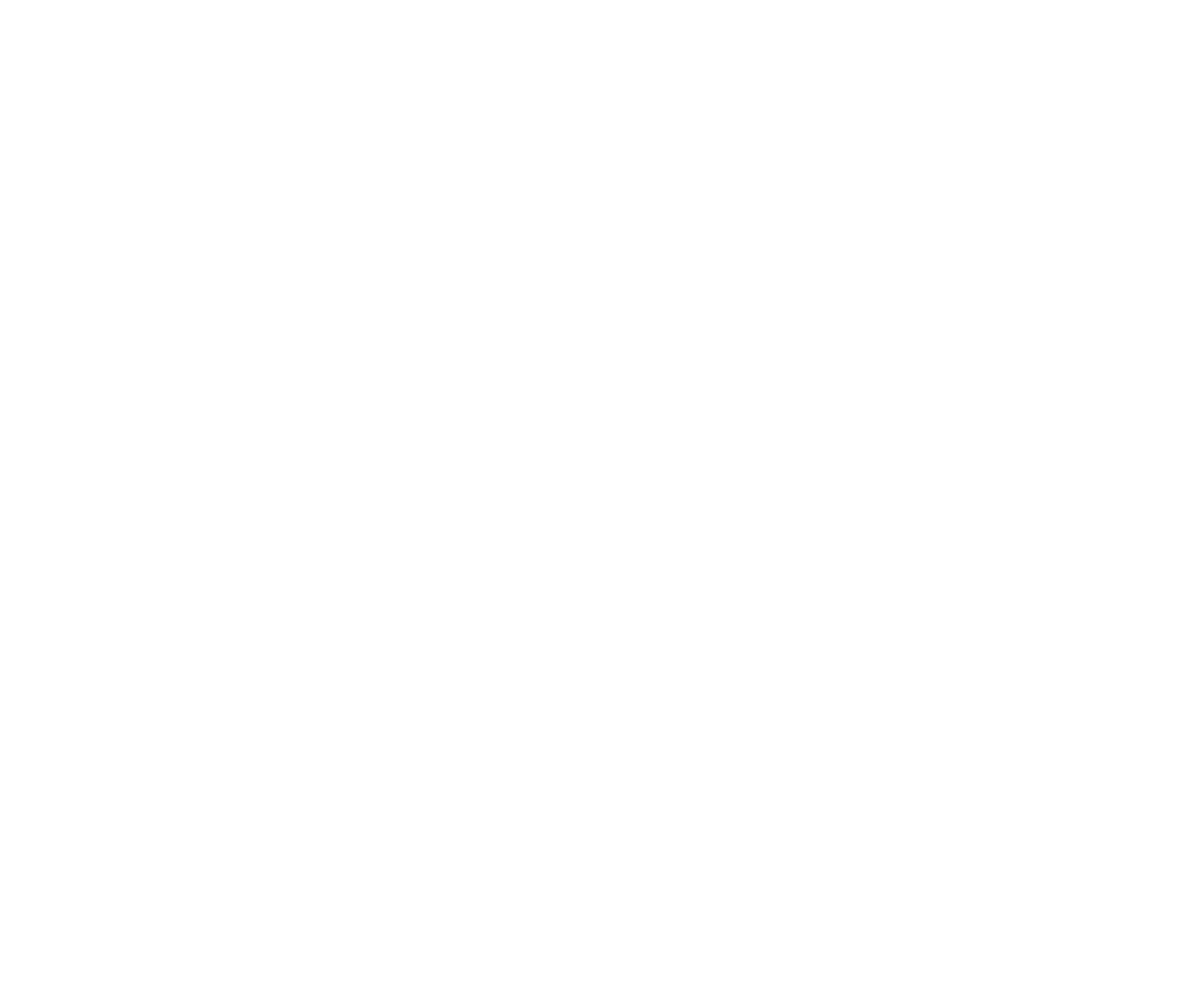
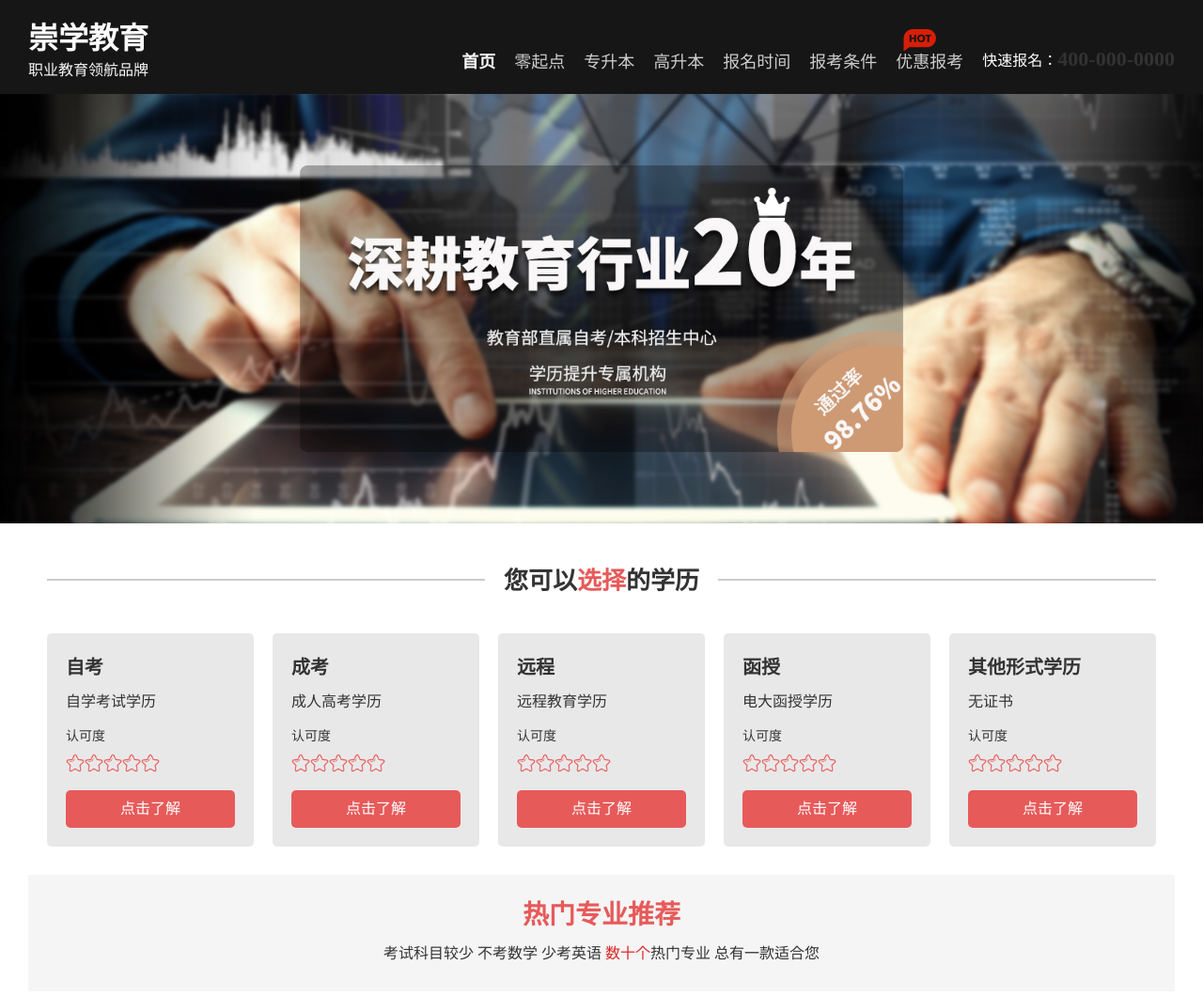
Before and after one commit to linshaoneng/educate_static_html, a website: page htmls/school_index.html in a window 1280 px wide. Shown: the whole page at 94% size. Before the commit the page ends 800 px from the top, so only its background shows below. Drawn offline with Linux system fonts and the light colour scheme.

Commit message:
首页都还没有弄完。。。

```diff
--- a/css/base.css
+++ b/css/base.css
@@ -1,6 +1,11 @@
 *{
     padding:0;
     margin:0;
+    font-family: "Microsoft YaHei";
+    color:#333;
+}
+em,i{
+    font-style: normal;
 }
 .clearfix:after{
     content:" ";
@@ -21,3 +26,9 @@
 .align-center{
     text-align:center;
 }
+li{
+    list-style: none;
+}
+a,a:hover,a:active{
+    text-decoration:none;
+}
--- a/css/school_index.css
+++ b/css/school_index.css
@@ -0,0 +1,183 @@
+@import "base.css";
+.nav-box{
+    padding:15px 30px 12px;
+    background:#161616;
+    color:#fff;
+    position: fixed;
+    top:0;
+    left:0;
+    width:100%;
+    -webkit-box-sizing: border-box;
+    -moz-box-sizing: border-box;
+    box-sizing: border-box;
+    height:100px;
+}
+.nav-box .logo-box h1{
+    font-size: 32px;
+    color:#fafafa;
+}
+.nav-box .logo-box p {
+    font-size: 16px;
+    color:#fafafa;
+}
+.nav-box .nav-lists {
+    padding-top:39px
+}
+.nav-box .nav-lists li{
+    float:left;
+    height:24px;
+    margin-right:20px;
+}
+.nav-box .nav-lists li a{
+    color:#ccc;
+    font-size:18px;
+    height:24px;
+    line-height:24px;
+ }
+.nav-box .nav-lists li a:hover,.nav-box .nav-lists li.on a{
+    color:#fff;
+    font-weight: bold;
+}
+.nav-box .nav-lists li.hot{
+    position:relative;
+}
+.nav-box .nav-lists li.hot a:before{
+    content:" ";
+    position:absolute;
+    top:-35px;
+    left:1px;
+    width:48px;
+    height:48px;
+    background:url("../images/hot.png") left top no-repeat;
+    /*background-size: 16px 16px;*/
+}
+.nav-box .tel-box{
+    color:#fff;
+    font-size:16px;
+    padding-top:35px;
+}
+.nav-box .tel-box span{
+    font-size:22px;
+    font-weight:bold;
+}
+.banner{
+    width:100%;
+    background:#000;
+    margin-top:100px;
+}
+.banner img{
+    display:block;
+    max-width:1680px;
+    width:100%;
+    margin:0 auto;
+    height:auto;
+}
+.choose-box{
+    width: 1180px;
+    margin:auto;
+    overflow:hidden;
+}
+.choose-box h1{
+    font-size:26px;
+    position:relative;
+    text-align:center;
+    margin:40px auto;
+
+}
+.choose-box h1:before{
+    content:"";
+    position:absolute;
+    width:1180px;
+    top:50%;
+    left:0;
+    border:1px solid #cccccc;
+    z-index: -1;
+}
+.choose-box h1 span{
+    display:inline-block;
+    padding:0 20px;
+    background:#fff;
+}
+.choose-box h1 span em{
+    color:#e75a5a;
+    font-style: normal;
+}
+.choose-box .choose-lists{
+    width:1200px;
+    margin-top:30px;
+}
+.choose-box .choose-lists li{
+    width:220px;
+     float:left;
+    margin-right:20px;
+    background:#e9e8e8;
+    position:relative;
+    -webkit-border-radius: 5px;
+    -moz-border-radius: 5px;
+    border-radius: 5px;
+    -webkit-box-sizing: border-box;
+    -moz-box-sizing: border-box;
+    box-sizing: border-box;
+    padding:20px;
+}
+
+.choose-box .choose-lists li a{
+    display:block;
+    height:40px;
+    line-height:40px;
+    color:#fff;
+    text-align:center;
+    background:#e75a5a;
+    -webkit-border-radius: 5px;
+    -moz-border-radius: 5px;
+    border-radius: 5px;
+}
+.choose-box .choose-lists li a:hover{
+    background:#db5353;
+    color:#fafafa;
+}
+.choose-box .choose-lists li h3{
+    font-size:20px;
+    margin-bottom: 10px;
+}
+.choose-box .choose-lists li p.content{
+    font-size: 16px;
+}
+.choose-box .choose-lists li div.star{
+    padding:15px 0;
+}
+.choose-box .choose-lists li div.star h5{
+    font-weight:normal;
+    font-size:14px;
+}
+.choose-box .choose-lists li div.star div.stars{
+    padding-top:10px;
+}
+.choose-box .choose-lists li div.star div.stars span{
+    display:inline-block;
+    width:20px;
+    height:20px;
+    background:url("../images/star.png") top left no-repeat;
+    background-size:20px;
+}
+.hot-professions{
+    margin: 30px auto 0;
+    background:#f5f5f5;
+    width:1180px;
+    padding:20px;
+}
+.hot-professions .title{
+    text-align:center;
+}
+.hot-professions h1{
+    font-size: 28px;
+    color:#e75a5a;
+    text-align:center;
+}
+.hot-professions .title p.sub{
+    font-size:16px;
+    padding:10px 0;
+}
+.hot-professions .title p.sub span{
+    color:#db2828;
+}
--- a/htmls/school_index.html
+++ b/htmls/school_index.html
@@ -2,9 +2,112 @@
 <html lang="en">
 <head>
     <meta charset="UTF-8">
-    <title>Title</title>
+    <title>学校首页</title>
+    <link rel="stylesheet" href="../css/school_index.css" />
 </head>
-<body>
-
+<body style="padding-bottom:100px;">
+<div class="nav-box clearfix">
+    <div class="fl logo-box">
+        <h1>崇学教育</h1>
+        <p>职业教育领航品牌</p>
+    </div>
+    <div class="tel-box fr">
+        快速报名：<span>400-000-0000</span>
+    </div>
+    <ul class="nav-lists fr clearfix">
+        <li class="on"><a href="#">首页</a></li>
+        <li><a href="#">零起点</a></li>
+        <li><a href="#">专升本</a></li>
+        <li><a href="#">高升本</a></li>
+        <li><a href="#">报名时间</a></li>
+        <li><a href="#">报考条件</a></li>
+        <li class="hot"><a href="#">优惠报考</a></li>
+    </ul>
+</div>
+<div class="banner">
+    <img src="../images/banner.jpg" alt="">
+</div>
+<!--<div class="fqa clearfix">-->
+    <!--<div class="fqa-left fl">-->
+        <!--<h3>您的常见问题？</h3>-->
+        <!--<div class="questions clearfix">-->
+            <!--<span>学费多少？</span>-->
+            <!--<span>最快多久拿证？</span>-->
+            <!--<span>通过率如何？</span>-->
+            <!--<span>热门高薪专业？</span>-->
+            <!--<span>热门高薪专业？</span>-->
+            <!--<span>热门高薪专业？</span>-->
+            <!--<span>热门高薪专业？</span>-->
+        <!--</div>-->
+    <!--</div>-->
+    <!--<div class="fqa-right fr">-->
+        <!--<h3>考生须知</h3>-->
+        <!--<div class="questions clearfix">-->
+            <!--<span>学费多少？</span>-->
+            <!--<span>最快多久拿证？</span>-->
+            <!--<span>通过率如何？</span>-->
+            <!--<span>通过率如何？</span>-->
+            <!--<span>通过率如何？</span>-->
+            <!--<span>热门高薪专业热门高薪专业？</span>-->
+            <!--<span>热门高薪专业热门高薪专业热门高薪专业热门高薪专业？</span>-->
+        <!--</div>-->
+    <!--</div>-->
+<!--</div>-->
+<div class="choose-box">
+    <h1><span>您可以<em>选择</em>的学历</span></h1>
+    <ul class="choose-lists clearfix">
+        <li>
+            <h3>自考</h3>
+            <p class="content">自学考试学历</p>
+            <div class="star">
+                <h5>认可度</h5>
+                <div class="stars"><span></span><span></span><span></span><span></span><span></span></div>
+            </div>
+            <a href="#">点击了解</a>
+        </li>
+        <li>
+            <h3>成考</h3>
+            <p class="content">成人高考学历</p>
+            <div class="star">
+                <h5>认可度</h5>
+                <div class="stars"><span></span><span></span><span></span><span></span><span></span></div>
+            </div>
+            <a href="#">点击了解</a>
+        </li>
+        <li>
+            <h3>远程</h3>
+            <p class="content">远程教育学历</p>
+            <div class="star">
+                <h5>认可度</h5>
+                <div class="stars"><span></span><span></span><span></span><span></span><span></span></div>
+            </div>
+            <a href="#">点击了解</a>
+        </li>
+        <li>
+            <h3>函授</h3>
+            <p class="content">电大函授学历</p>
+            <div class="star">
+                <h5>认可度</h5>
+                <div class="stars"><span></span><span></span><span></span><span></span><span></span></div>
+            </div>
+            <a href="#">点击了解</a>
+        </li>
+        <li>
+            <h3>其他形式学历</h3>
+            <p class="content">无证书</p>
+            <div class="star">
+                <h5>认可度</h5>
+                <div class="stars"><span></span><span></span><span></span><span></span><span></span></div>
+            </div>
+            <a href="#">点击了解</a>
+        </li>
+    </ul>
+</div>
+<div class="hot-professions">
+    <div class="title">
+        <h1>热门专业推荐</h1>
+        <p class="sub">考试科目较少 不考数学 少考英语 <span>数十个</span>热门专业 总有一款适合您</p>
+    </div>
+</div>
 </body>
 </html>
```
Also changed, not shown: images/banner.jpg (added), images/hot.png (added), images/star.png (added), 1 other file.
